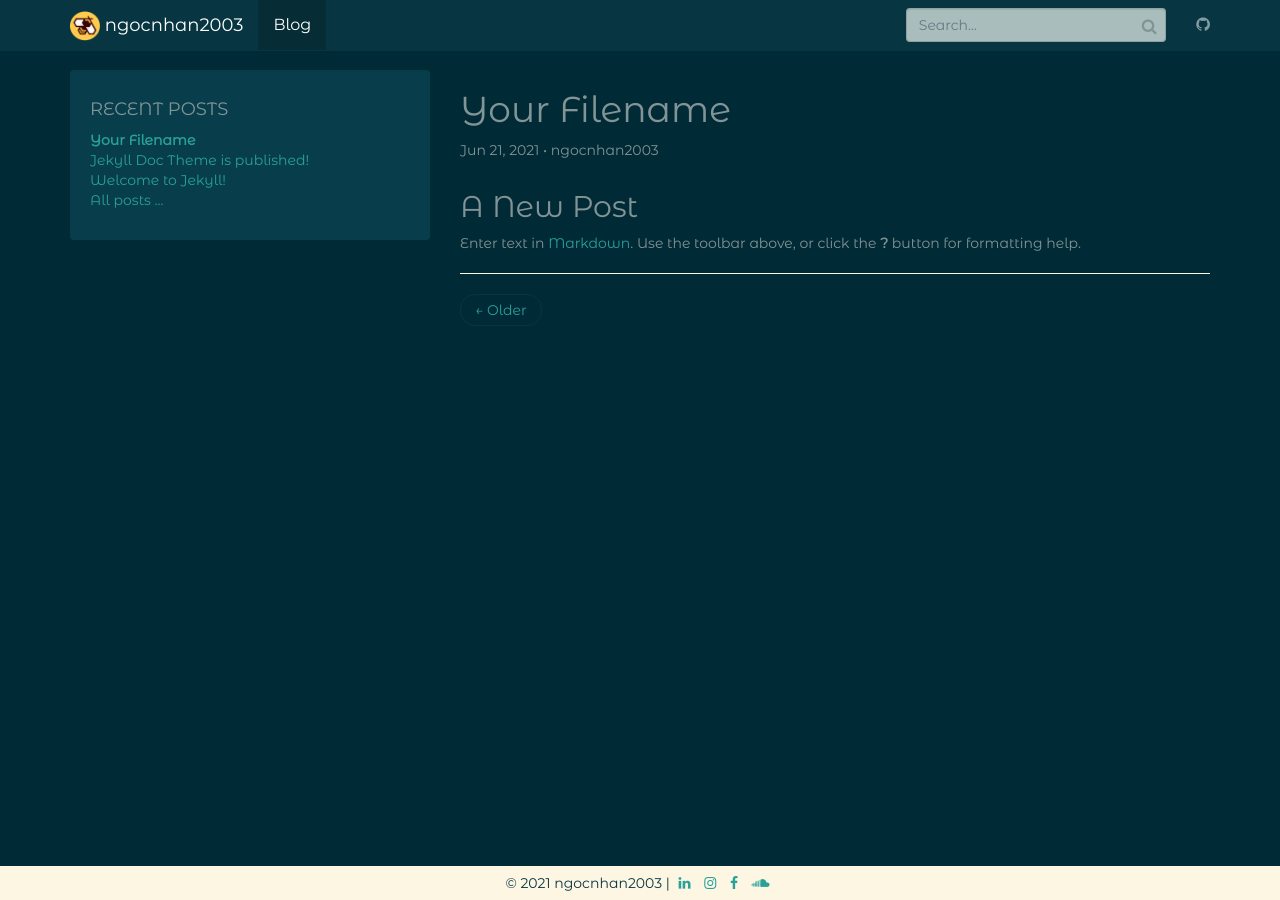
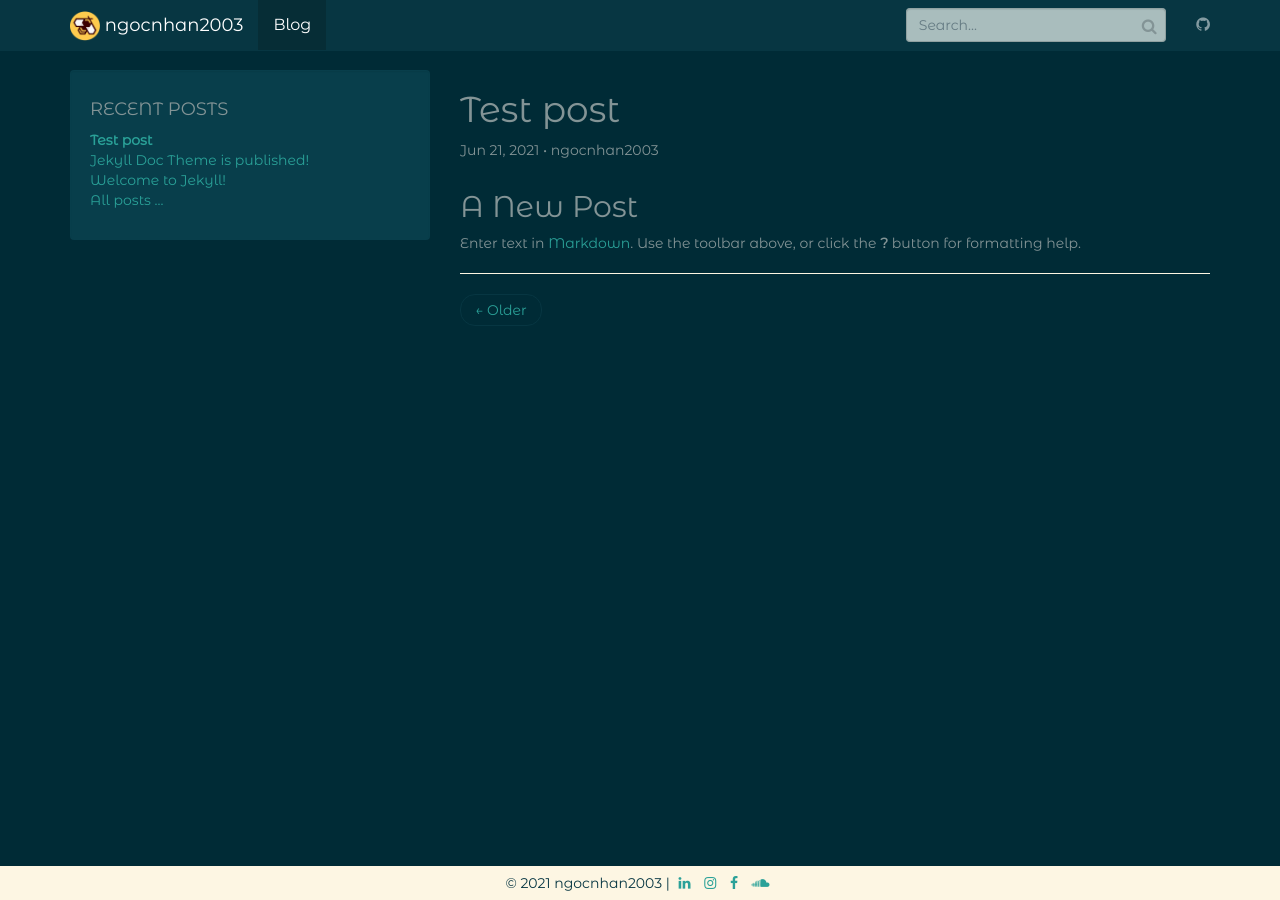
Before and after one commit to ngocnhan2003/ngocnhan2003.github.io, a Jekyll site: the page built from _posts/2021-06-21-your-filename.md, in a window 1280 px wide. Built offline with Jekyll 4.4.1, drawn with Linux system fonts in a browser that asks for light colours.

Commit message:
Update 2021-06-21-your-filename.md

```diff
--- a/_posts/2021-06-21-your-filename.md
+++ b/_posts/2021-06-21-your-filename.md
@@ -2,6 +2,9 @@
 published: true
 layout: post
 author: ngocnhan2003
+title: Test post
+date: 2021-06-21T09:30:11.000Z
+categories: jekyll
 ---
 ## A New Post
 
```
